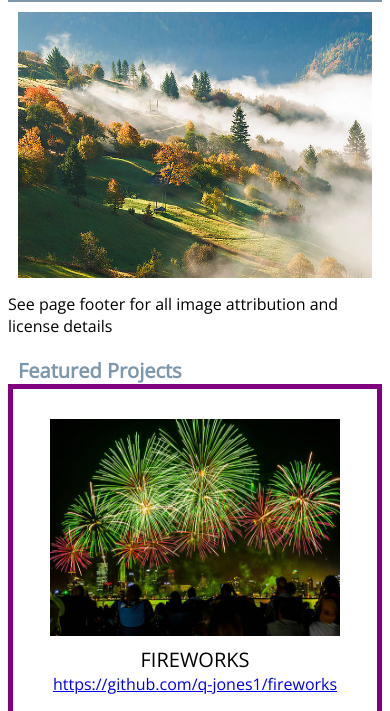
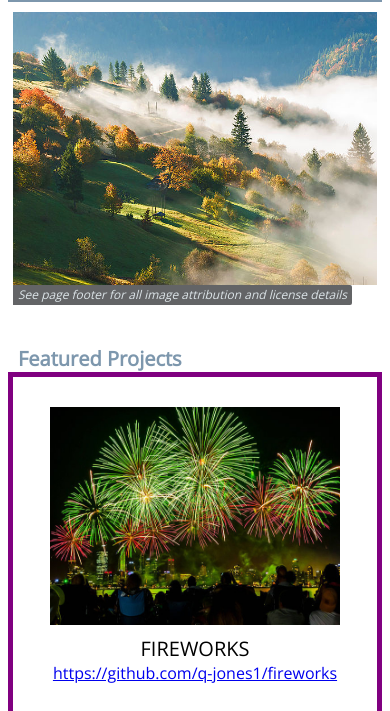
Before and after one commit to q-jones1/nanodegree-fend-portfolio-site, a plain HTML site: page index.html in a window 390 px wide. Shown: the part 116-827 px from the top of the page. Drawn offline with nearby package versions, Linux system fonts and the light colour scheme.

Commit message:
feat: Base responsiveness of main pic and attribution

```diff
--- a/css/base.css
+++ b/css/base.css
@@ -46,11 +46,24 @@ body {
 }
 
 .site-picture-container {
-  border: 10px solid #fff;
+  border-left: 5px solid #fff;
+  border-right: 5px solid #fff;
 }
 
 .site-pic {
   width: 100%;
+  margin: 10px 0 0 0;
+}
+
+.attribution-notice {
+  color: #dce4e8;
+  background-color: #636466;
+  font-style: italic;
+  line-height: 20px;
+  padding: 0 5px 0 5px;
+  margin: 0 0 0 5px;
+  position: absolute;
+  border-radius: 0 2px 2px 0;
 }
 
 /* start of work-portfolio styling */
@@ -58,7 +71,7 @@ body {
   color: #7d97ad;
   font-weight: bold;
   font-size: 20px;
-  margin: 20px 0 0 10px;
+  margin: 60px 0 0 10px;
 }
 
 .mockwork-container {
--- a/css/responsive.css
+++ b/css/responsive.css
@@ -2,7 +2,15 @@
   display: flex;
 }
 
-/* start of work-portfolio styling */
+.site-picture-container {
+  display: flex;
+}
+
+.attribution-notice {
+  display: flex;
+  flex-wrap: wrap;
+}
+
 .mockwork-container {
   display: flex;
   flex-wrap: wrap;
@@ -13,3 +21,10 @@
     justify-content: space-around;
   }
 }
+
+@media screen and (max-width: 420px) {
+  .attribution-notice {
+    font-size: 12px;
+    margin-right: 12px;
+  }
+}
```
